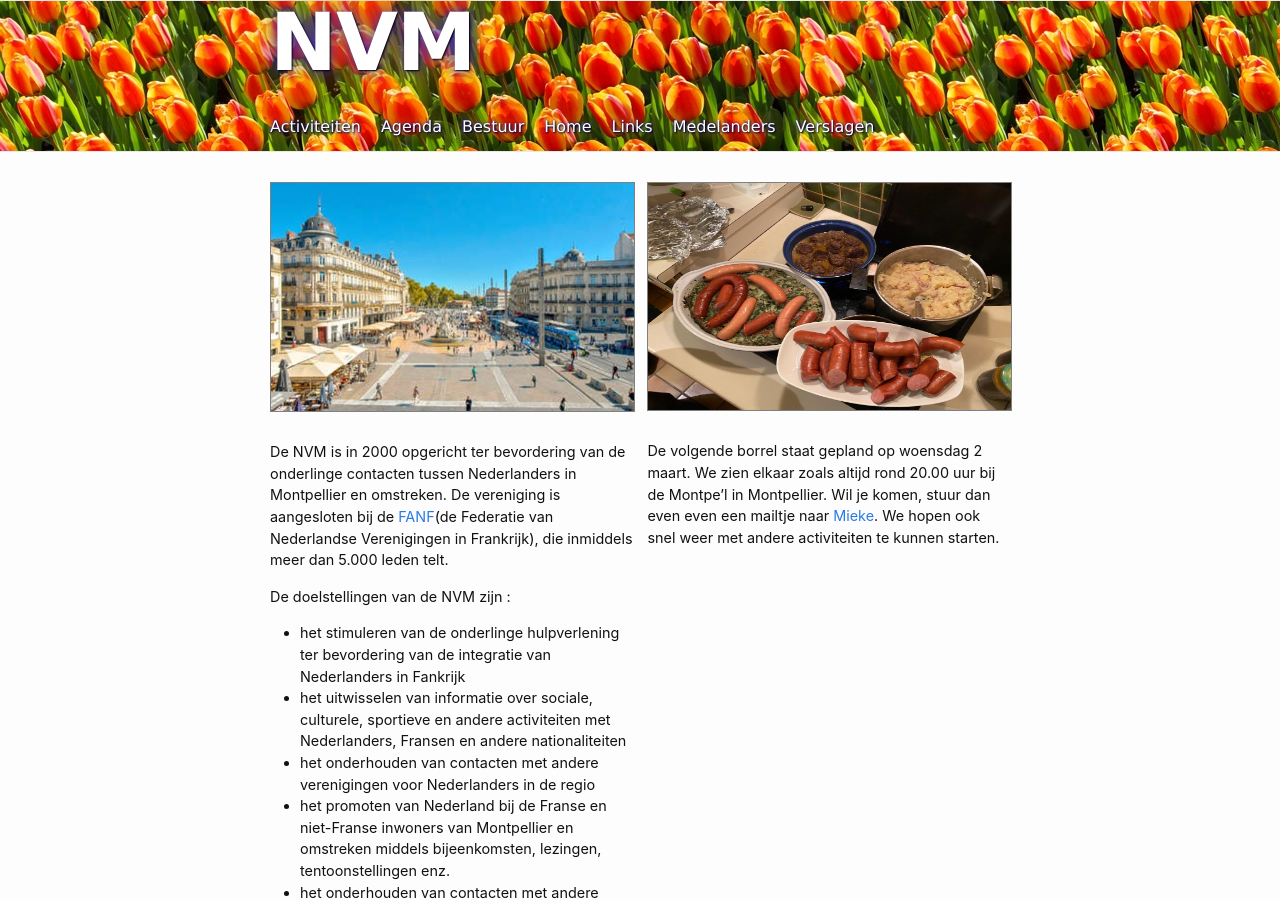
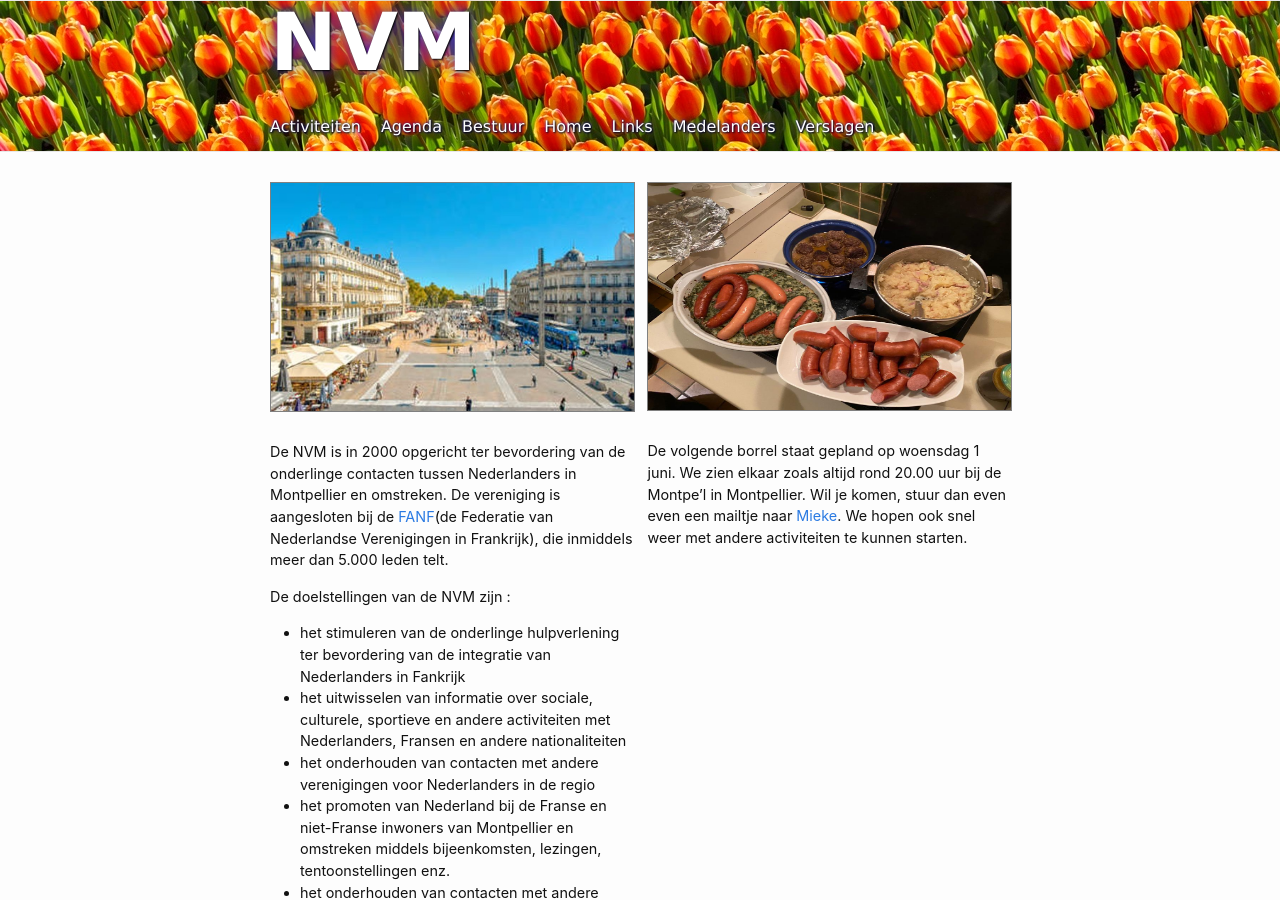
Before and after one commit to nederland34-fr/nederland34-fr.github.io, a Jekyll site: the page built from index.md, in a window 1280 px wide and 900 px high. Built offline with Jekyll 4.4.1, drawn with Linux system fonts in a browser that asks for light colours.

Commit message:
Update index.md

```diff
--- a/index.md
+++ b/index.md
@@ -33,7 +33,7 @@ In ruil hiervoor hebben de donateurs een gereduceerd tarief voor de meeste van o
 
 <img src="/assets/images/stamppotten.jpg" width="100%" height="227">
 
-De volgende borrel staat gepland op woensdag 2 maart. We zien elkaar zoals altijd rond 20.00 uur bij de Montpe'l in Montpellier. Wil je komen, stuur dan even even een mailtje naar [Mieke](mailto:mieke.kriens@aqute.biz).
+De volgende borrel staat gepland op woensdag 1 juni. We zien elkaar zoals altijd rond 20.00 uur bij de Montpe'l in Montpellier. Wil je komen, stuur dan even even een mailtje naar [Mieke](mailto:mieke.kriens@aqute.biz).
 We hopen ook snel weer met andere activiteiten te kunnen starten.
 
 </div>
```
